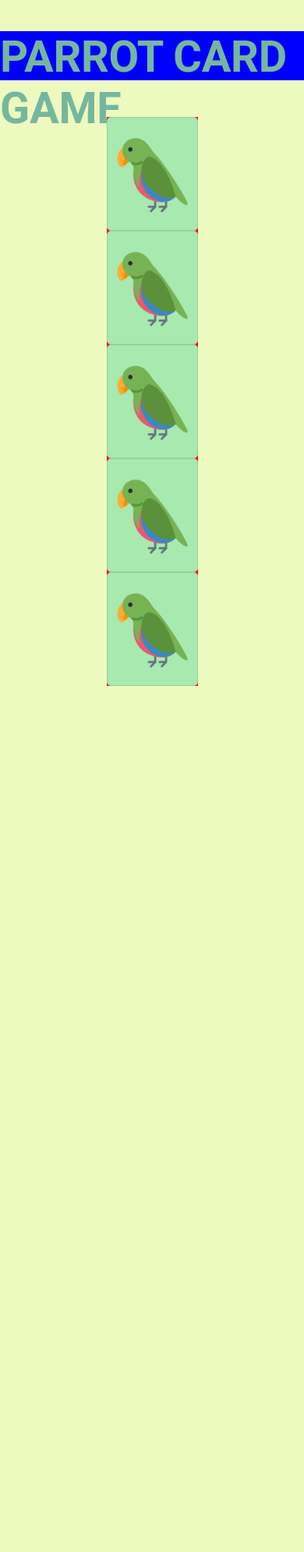
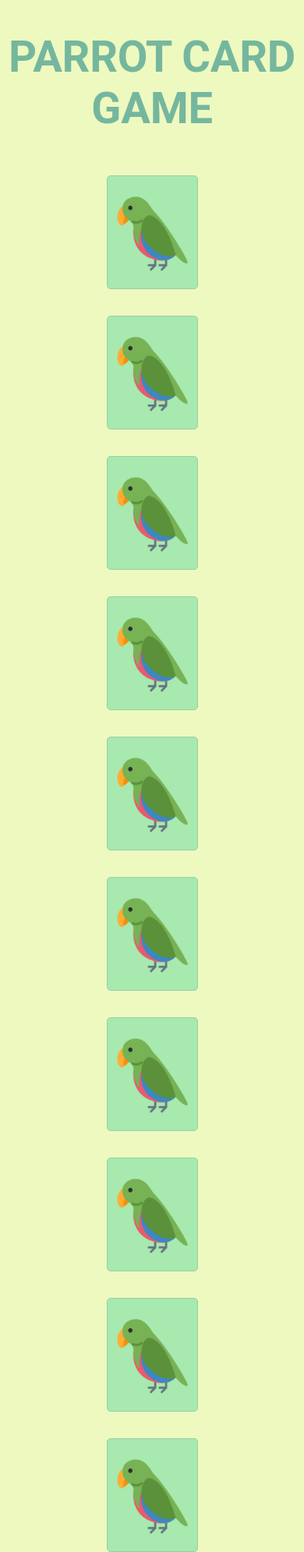
Before and after one commit to lucas-lima-dev/Projeto_04_parrotsCardGame, a plain HTML site: page index.html in a window 390 px wide. Shown: the whole page at 78% size. Before the commit the page ends 880 px from the top, so only its background shows below. Drawn offline with Linux system fonts and the light colour scheme.

Commit message:
header and card responsivity ready

```diff
--- a/index.html
+++ b/index.html
@@ -10,10 +10,9 @@
     <title>Parrot Card Game</title>
 </head>
 <body>
-    <div class="container">
-        <div class="header">
+
     <h1 class = "titulo">PARROT CARD GAME</h1>
-        </div>
+
     <div class="main-content">
         <div class="cards">
             <img class = "parrot"src="./images/back.png" alt="">
@@ -30,8 +29,23 @@
         <div class="cards">
             <img class = "parrot"src="./images/back.png" alt="">
         </div>
+        <div class="cards">
+            <img class = "parrot"src="./images/back.png" alt="">
+        </div>
+        <div class="cards">
+            <img class = "parrot"src="./images/back.png" alt="">
+        </div>
+        <div class="cards">
+            <img class = "parrot"src="./images/back.png" alt="">
+        </div>
+        <div class="cards">
+            <img class = "parrot"src="./images/back.png" alt="">
+        </div>
+        <div class="cards">
+            <img class = "parrot"src="./images/back.png" alt="">
         </div>
     </div>
+
     <script src="scripts.js"></script>
 </body>
 </html>
--- a/style.css
+++ b/style.css
@@ -6,24 +6,15 @@ body {
     background: #eef9bf;
 }
 
-.container {
-    display: flex;
-    flex-direction: column;
-    justify-content: center;
-    align-items: center;
-    margin-top: 40px;
 
-}
 
-.header {
-background: blue;
-margin-bottom: 47px;
-}
+
 .titulo {
+
+    text-align: center;
     width: auto;
     height: 63px;
-
-
+    margin: 40px auto;
     font-family: 'Roboto';
     font-style: normal;
     font-weight: 700;
@@ -35,8 +26,12 @@ margin-bottom: 47px;
 
 }
 .main-content {
-    background: red;
+
+    display: flex;
+    justify-content: center;
     flex-wrap: wrap;
+    gap: 34px 34px;
+    margin: 122px 116px auto;
 }
 
 .cards {
```
Lines whose indentation alone changed are shown as unchanged.
